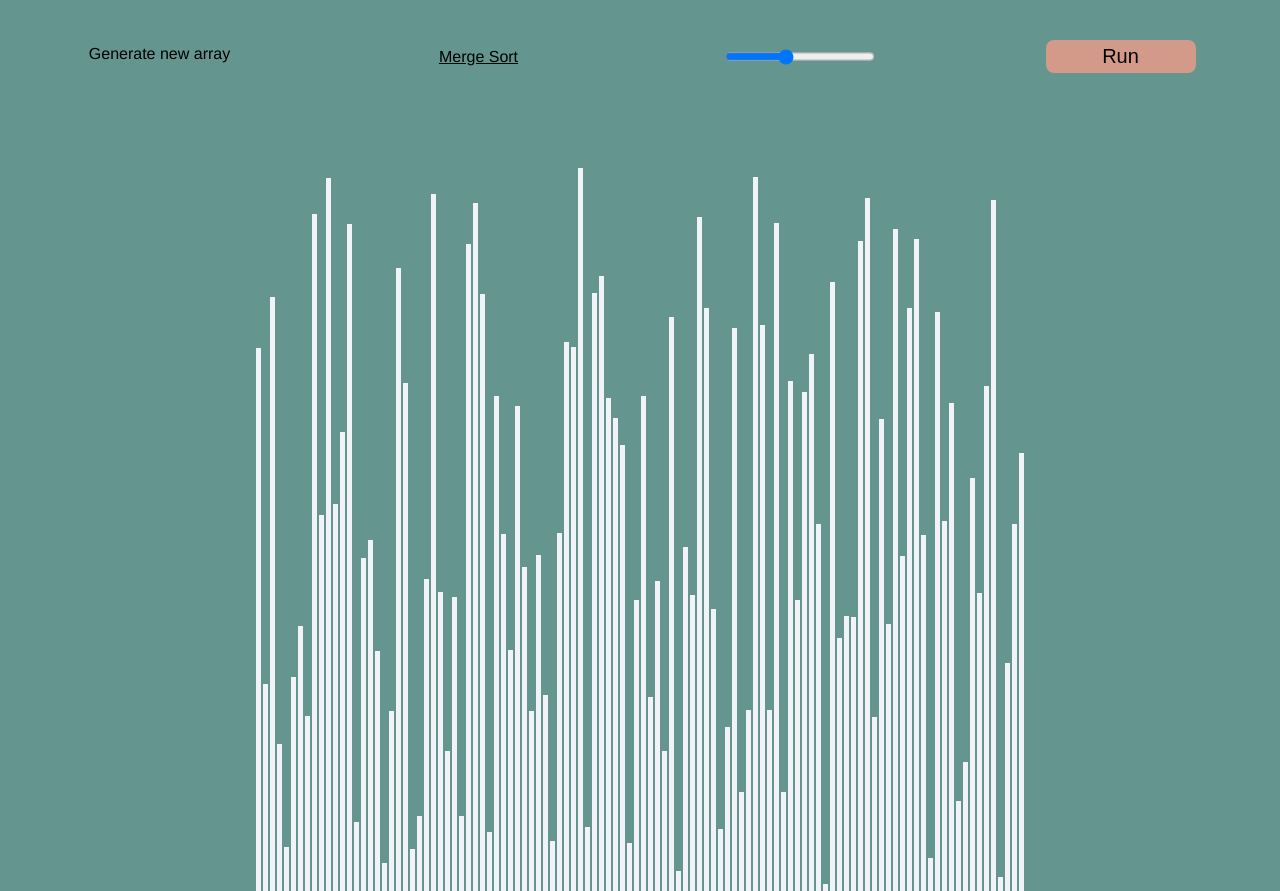
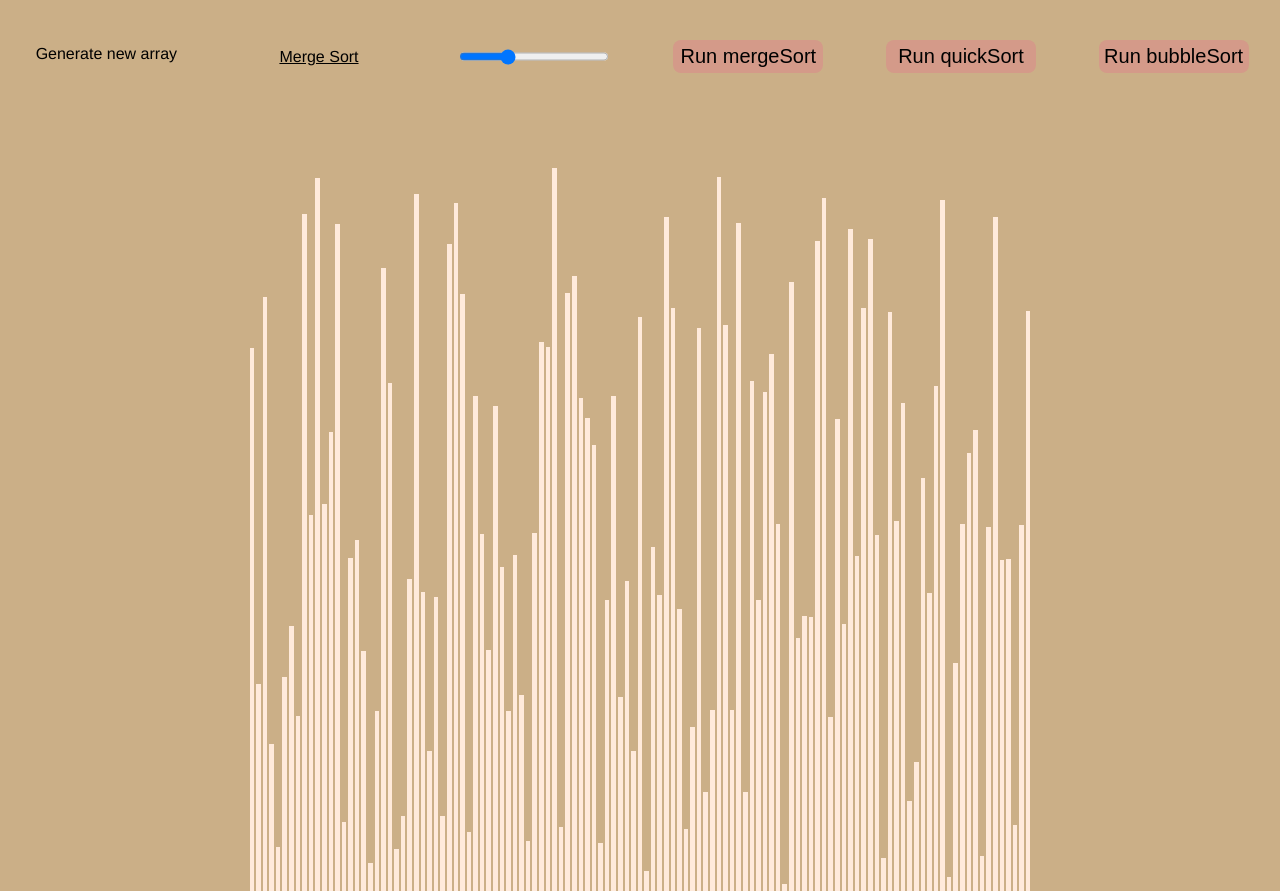
Before and after one commit to InNOcentos/algo-visualizer, a Vue app: page / in a window 1280 px wide. Built offline with nearby package versions, Linux system fonts and the light colour scheme.

Commit message:
added working bubble sort algorithm

```diff
--- a/src/App.vue
+++ b/src/App.vue
@@ -20,7 +20,7 @@ export default {
   -webkit-font-smoothing: antialiased;
   -moz-osx-font-smoothing: grayscale;
   text-align: center;
-  background-color: #64958f;
+  background-color: #cbaf87;
   min-height: 100vh;
 }
 body {
--- a/src/components/sortingVisualizer.vue
+++ b/src/components/sortingVisualizer.vue
@@ -19,7 +19,15 @@
         id="speedRange"
         v-on:input="resetArray"
       />
-      <button @click="this.mergeSort" class="toolbar-elem run-btn">Run</button>
+      <button @click="this.mergeSort" class="toolbar-elem run-btn">
+        Run mergeSort
+      </button>
+      <button @click="this.quickSort" class="toolbar-elem run-btn">
+        Run quickSort
+      </button>
+      <button @click="this.bubbleSort" class="toolbar-elem run-btn">
+        Run bubbleSort
+      </button>
     </div>
 
     <div class="array-container">
@@ -39,16 +47,20 @@
 </template>
 
 <script>
-import { mergeSortAlgoritm } from "../sortingAlgoritms/mergeSortAlgoritm.js";
+import {
+  mergeSortAlgorithm,
+  quickSortAlgorithm,
+  bubbleSortAlgorithm,
+} from "../sortingAlgoritms";
 export default {
   data: () => ({
     array: [],
     settings: {
-      MULTIPLICATION_FACTOR: 50,
+      MULTIPLICATION_FACTOR: 41,
       colors: {
-        PRIMARY_COLOR: "#ed6663",
+        PRIMARY_COLOR: "#637373",
         SECONDARY_COLOR: "#132743",
-        DEFAULT_COLOR: "#f1f3f8",
+        DEFAULT_COLOR: "#ffeadb",
         CURRENT_COLOR: null,
       },
     },
@@ -59,6 +71,7 @@ export default {
   }),
   computed: {
     animationSpeed() {
+      console.log(this.settings.MULTIPLICATION_FACTOR);
       return this.settings.MULTIPLICATION_FACTOR / 3.5;
     },
     numberOfArrayBars() {
@@ -101,7 +114,8 @@ export default {
       return Math.floor(Math.random() * (max - min + 1) + min);
     },
     mergeSort() {
-      const animations = mergeSortAlgoritm(this.array);
+      const animations = mergeSortAlgorithm(this.array);
+      console.log(animations[0]);
       const arrayBars = document.getElementsByClassName("array-bar");
       /* const toolbarStatus = Object.keys(this.toolbarVisibility.status)[0];
       this.toolbarVisibility.status[
@@ -116,7 +130,7 @@ export default {
           const color =
             i % 3 === 0
               ? this.settings.colors.SECONDARY_COLOR
-              : this.settings.colors.PRIMARY_COLOR;
+              : this.settings.colors.DEFAULT_COLOR;
           this.settings.colors.CURRENT_COLOR = this.settings.colors.PRIMARY_COLOR;
           setTimeout(() => {
             barOneStyle.backgroundColor = color;
@@ -131,20 +145,85 @@ export default {
         }
       }
     },
-    testSortingAlgoritms() {
-      for (let i = 0; i < 1; i++) {
-        const array = [];
-        const length = this.randomIntFromInterval(1, 1000);
-        for (let i = 0; i < length; i++) {
-          array.push(this.randomIntFromInterval(-1000, 1000));
+    quickSort() {
+      let animations = quickSortAlgorithm(this.array);
+      console.log(animations);
+      const arrayBars = document.getElementsByClassName("array-bar");
+      for (let i = 0; i < animations.length; i++) {
+        this.settings.colors.CURRENT_COLOR = this.settings.colors.PRIMARY_COLOR;
+
+        if (i % 3 === 0) {
+          const [barOneIdx, barTwoIdx] = animations[i];
+          const barOneStyle = arrayBars[barOneIdx].style;
+          const barTwoStyle = arrayBars[barTwoIdx].style;
+          const color = this.settings.colors.PRIMARY_COLOR;
+          setTimeout(() => {
+            barOneStyle.backgroundColor = color;
+            barTwoStyle.backgroundColor = color;
+          }, i * this.animationSpeed);
+        } else if (i % 3 === 1) {
+          const [barOneIdx, barTwoIdx] = animations[i];
+          const barOneStyle = arrayBars[barOneIdx].style;
+          const barTwoStyle = arrayBars[barTwoIdx].style;
+          const color = this.settings.colors.SECONDARY_COLOR;
+          setTimeout(() => {
+            barOneStyle.backgroundColor = color;
+            barTwoStyle.backgroundColor = color;
+          }, i * this.animationSpeed);
+        } else {
+          setTimeout(() => {
+            const [
+              barOneIdx,
+              barOneHeight,
+              barTwoIdx,
+              barTwoHeight,
+            ] = animations[i];
+            const barOneStyle = arrayBars[barOneIdx].style;
+            const barTwoStyle = arrayBars[barTwoIdx].style;
+            barOneStyle.height = `${barTwoHeight}px`;
+            barTwoStyle.height = `${barOneHeight}px`;
+          }, i * this.animationSpeed);
         }
-        const javaScriptSortedArray = this.array.slice().sort((a, b) => a - b);
-        console.log(javaScriptSortedArray);
-        const mergeSortedArray = mergeSortAlgoritm(array.slice());
-        console.log(mergeSortedArray);
-        console.log(
-          this.arraysAreEqual(javaScriptSortedArray, mergeSortedArray)
-        );
+      }
+      /* arrayBars[i].style.height = `${this.array[i]}px`; */
+      /* const arrayBars = document.getElementsByClassName("array-bar");
+      for (let i = 0; i < animations.length; i++) {
+        arrayBars[i].style.height = `${animations[i]}px`;
+      } */
+    },
+    bubbleSort() {
+      console.log(this.array);
+      let animations = bubbleSortAlgorithm(this.array);
+      console.log(animations);
+      const arrayBars = document.getElementsByClassName("array-bar");
+      for (let i = 0; i < animations.length; i++) {
+        let isSwap = i % 3 !== 2;
+        if (isSwap) {
+          const [barOneIdx, barTwoIdx] = animations[i];
+          const barOneStyle = arrayBars[barOneIdx].style;
+          const barTwoStyle = arrayBars[barTwoIdx].style;
+          const color =
+            i % 3 === 0
+              ? this.settings.colors.SECONDARY_COLOR
+              : this.settings.colors.DEFAULT_COLOR;
+          setTimeout(() => {
+            barOneStyle.backgroundColor = color;
+            barTwoStyle.backgroundColor = color;
+          }, i * 1);
+        } else {
+          setTimeout(() => {
+            const [
+              barOneIdx,
+              barTwoIdx,
+              barOneHeight,
+              barTwoHeight,
+            ] = animations[i];
+            const barOneStyle = arrayBars[barOneIdx].style;
+            const barTwoStyle = arrayBars[barTwoIdx].style;
+            barOneStyle.height = `${barTwoHeight}px`;
+            barTwoStyle.height = `${barOneHeight}px`;
+          }, i * 1);
+        }
       }
     },
   },
@@ -163,6 +242,7 @@ export default {
 .array-bar {
   display: inline-block;
   margin: 0 1px;
+  transition: height 0.001s;
 }
 .toolbar {
   position: absolute;
--- /dev/null
+++ b/src/sortingAlgoritms/bubbleSortAlgorithm.js
@@ -0,0 +1,19 @@
+export default function bubbleSortAlgorithm(array) {
+  const animations = [];
+  bubbleSortHelper(array, animations);
+  return animations;
+}
+
+const bubbleSortHelper = (array, animations) => {
+  for (let i = array.length - 1; i >= 0; i--) {
+    for (let y = array.length - 1; y > array.length - i - 1; y--) {
+      if (array[y] < array[y - 1]) {
+        animations.push([y, y - 1]);
+        animations.push([y, y - 1]);
+        animations.push([y, y - 1, array[y], array[y - 1]]);
+        [array[y], array[y - 1]] = [array[y - 1], array[y]];
+      }
+    }
+  }
+  return array;
+};
--- /dev/null
+++ b/src/sortingAlgoritms/index.js
@@ -0,0 +1,3 @@
+export { default as mergeSortAlgorithm } from "./mergeSortAlgorithm";
+export { default as quickSortAlgorithm } from "./quickSortAlgorithm";
+export { default as bubbleSortAlgorithm } from "./bubbleSortAlgorithm";
--- a/src/sortingAlgoritms/mergeSortAlgoritm.js
+++ b/src/sortingAlgoritms/mergeSortAlgorithm.js
@@ -1,4 +1,4 @@
-export function mergeSortAlgoritm(array) {
+export default function mergeSortAlgorithm(array) {
   const animations = [];
   if (array.length <= 1) return array;
   const auxiliaryArray = array.slice();
--- /dev/null
+++ b/src/sortingAlgoritms/quickSortAlgorithm.js
@@ -0,0 +1,53 @@
+export default function quickSortAlgorithm(array) {
+  if (array.length <= 1) return array;
+  const animations = [];
+  quickSortHelper(array, 0, array.length - 1, animations);
+  return animations;
+}
+function quickSortHelper(items, left, right, animations) {
+  if (items.length > 1) {
+    let index = partition(items, left, right, animations);
+    if (left < index - 1) {
+      quickSortHelper(items, left, index - 1, animations);
+    }
+    if (index < right) {
+      quickSortHelper(items, index, right, animations);
+    }
+  }
+  return items;
+}
+function partition(items, left, right, animations) {
+  let pivotIndex = Math.floor((right + left) / 2);
+  let pivot = items[pivotIndex],
+    i = left,
+    j = right;
+  animations.push([pivotIndex, pivot]);
+  while (i <= j) {
+    while (items[i] < pivot) {
+      i++;
+    }
+    while (items[j] > pivot) {
+      j--;
+    }
+    if (i <= j) {
+      animations.push([j, pivotIndex]);
+      animations.push([j, pivotIndex]);
+      animations.push([i, j, items[i], items[j]]);
+      swap(items, i, j);
+      i++;
+      j--;
+    }
+  }
+  return i;
+}
+
+function swap(arr, a, b) {
+  let temp = arr[a];
+  arr[a] = arr[b];
+  arr[b] = temp;
+}
+/* function sleep(ms) {
+  return new Promise((resolve) => {
+    setTimeout(resolve, ms);
+  });
+} */
```
